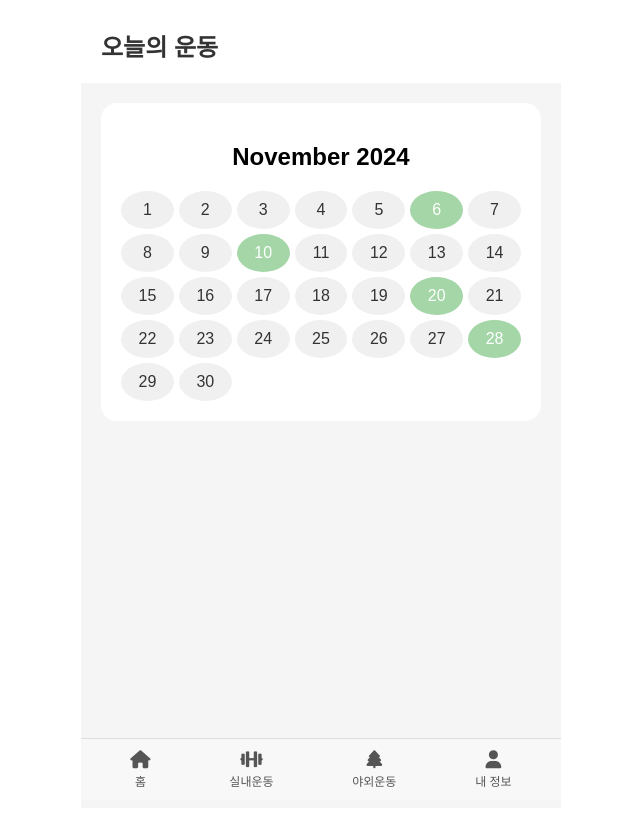
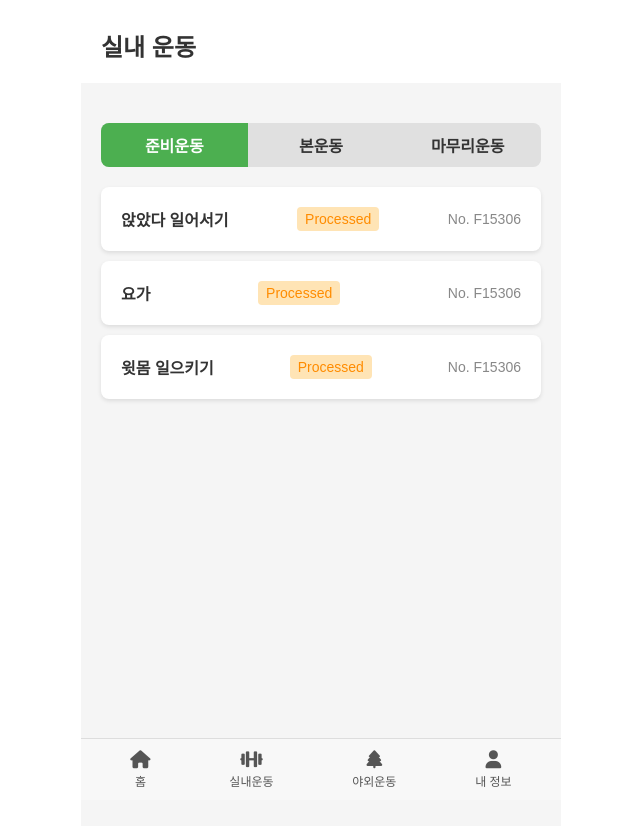
Before and after one commit to FitAble-Org/fitable-frontend, a Vue app: page /indoor-exercise in a window 1280 px wide. Shown: the top 826 px of the page, without its empty margins (319-959 px from the left). Built offline with nearby package versions, Linux system fonts and the light colour scheme.

Commit message:
feat: 네비게이션 액션 기능 추가, 실내운동 기초 뷰 완성

```diff
--- a/App.vue
+++ b/App.vue
@@ -1,37 +1,15 @@
+<!-- App.vue -->
 <template>
   <div class="app-container">
     <Header />
-    <div class="calendar-container">
-      <Calendar :events="events" @dateSelected="onDateSelected" />
-    </div>
-    <div v-if="selectedEvents.length">
-      <EventList :events="selectedEvents" type="실내운동" />
-      <EventList :events="selectedEvents" type="실외운동" />
-    </div>
+    <router-view /> <!-- 라우터 경로에 따른 컴포넌트를 렌더링합니다 -->
     <BottomNav />
   </div>
 </template>
 
 <script setup>
-import { ref } from 'vue';
-import dayjs from 'dayjs';
 import Header from './src/components/Header.vue';
-import Calendar from './src/components/Calendar.vue';
-import EventList from './src/components/EventList.vue';
 import BottomNav from './src/components/BottomNav.vue';
-
-
-const events = ref([
-  { date: "2024-11-28", activities: [{ type: "실외운동", name: "앉았다 일어서기", duration: 10 }, { type: "실내운동", name: "요가", duration: 20 }] },
-  { date: "2024-11-20", activities: [{ type: "실외운동", name: "조깅", duration: 40 }] },
-  { date: "2024-11-10", activities: [{ type: "실외운동", name: "앉았다 일어서기", duration: 10 }, { type: "실내운동", name: "요가", duration: 20 }] }
-]);
-const selectedEvents = ref([]);
-
-const onDateSelected = (date) => {
-  const event = events.value.find(event => event.date === date);
-  selectedEvents.value = event ? event.activities : [];
-};
 </script>
 
 <style scoped>
@@ -44,16 +22,4 @@ const onDateSelected = (date) => {
   min-height: 100vh;
   box-sizing: border-box;
 }
-
-.calendar-container {
-  background-color: white;
-  border-radius: 16px;
-  padding: 20px;
-  margin: 20px 20px;
-}
-
-.calendar-container h2 {
-  font-size: 20px;
-  margin-bottom: 10px;
-}
 </style>
--- a/src/components/BottomNav.vue
+++ b/src/components/BottomNav.vue
@@ -31,9 +31,9 @@ const navigate = (page) => {
   } else if (page === 'indoor') {
     router.push('/indoor-exercise');
   } else if (page === 'outdoor') {
-    router.push('/outdoor-exercise'); // 실제 구현 시 해당 경로에 컴포넌트 추가 필요
+    console.log('야외운동 페이지로 이동 (아직 구현되지 않음)');
   } else if (page === 'profile') {
-    router.push('/profile'); // 실제 구현 시 해당 경로에 컴포넌트 추가 필요
+    console.log('내 정보 페이지로 이동 (아직 구현되지 않음)');
   }
 };
 </script>
--- a/src/components/Header.vue
+++ b/src/components/Header.vue
@@ -1,11 +1,27 @@
+<!-- Header.vue -->
 <template>
   <header class="header-container">
-      <h1>오늘의 운동</h1>
+    <h1>{{ pageTitle }}</h1>
   </header>
 </template>
 
 <script setup>
-  // No additional logic is needed for the header component
+import { computed } from 'vue';
+import { useRoute } from 'vue-router';
+
+const route = useRoute();
+
+// 현재 라우터 경로에 따라 페이지 제목을 설정합니다.
+const pageTitle = computed(() => {
+  switch (route.name) {
+    case 'Home':
+      return '오늘의 운동';
+    case 'IndoorExercise':
+      return '실내 운동';
+    default:
+      return '오늘의 운동';
+  }
+});
 </script>
 
 <style scoped>
--- /dev/null
+++ b/src/components/Home.vue
@@ -0,0 +1,48 @@
+<!-- Home.vue -->
+<template>
+    <div class="home-container">
+      <div class="calendar-container">
+        <Calendar :events="events" @dateSelected="onDateSelected" />
+      </div>
+      <div v-if="selectedEvents.length">
+        <EventList :events="selectedEvents" type="실내운동" />
+        <EventList :events="selectedEvents" type="실외운동" />
+      </div>
+    </div>
+  </template>
+
+  <script setup>
+  import { ref } from 'vue';
+  import dayjs from 'dayjs';
+  import Calendar from '@/components/Calendar.vue';
+  import EventList from '@/components/EventList.vue';
+
+  const events = ref([
+    { date: "2024-11-28", activities: [{ type: "실외운동", name: "앉았다 일어서기", duration: 10 }, { type: "실내운동", name: "요가", duration: 20 }] },
+    { date: "2024-11-20", activities: [{ type: "실외운동", name: "조깅", duration: 40 }] },
+    { date: "2024-11-10", activities: [{ type: "실외운동", name: "앉았다 일어서기", duration: 10 }, { type: "실내운동", name: "요가", duration: 20 }] }
+  ]);
+
+  const selectedEvents = ref([]);
+
+  const onDateSelected = (date) => {
+    const event = events.value.find(event => event.date === date);
+    selectedEvents.value = event ? event.activities : [];
+  };
+  </script>
+
+  <style scoped>
+  .home-container {
+    max-width: 480px;
+    margin: 0 auto;
+    padding: 20px;
+    background-color: #f5f5f5;
+  }
+
+  .calendar-container {
+    background-color: white;
+    border-radius: 16px;
+    padding: 20px;
+    margin-bottom: 20px;
+  }
+  </style>
--- a/src/components/IndoorExercise.vue
+++ b/src/components/IndoorExercise.vue
@@ -1,9 +1,6 @@
 <!-- IndoorExercise.vue -->
 <template>
     <div class="indoor-exercise-container">
-      <header class="header-container">
-        <h1>실내 운동</h1>
-      </header>
       <div class="exercise-tabs">
         <button :class="{ active: selectedTab === '준비운동' }" @click="selectTab('준비운동')">준비운동</button>
         <button :class="{ active: selectedTab === '본운동' }" @click="selectTab('본운동')">본운동</button>
--- a/src/router/index.js
+++ b/src/router/index.js
@@ -1,6 +1,7 @@
+// router/index.js
 import { createRouter, createWebHistory } from 'vue-router';
-import Home from '../../App.vue';
-import IndoorExercise from '../components/IndoorExercise.vue'; // 정확한 경로를 사용해 가져옵니다.
+import Home from '@/components/Home.vue';
+import IndoorExercise from '@/components/IndoorExercise.vue';
 
 const routes = [
   {
--- a/vite.config.js
+++ b/vite.config.js
@@ -1,7 +1,12 @@
-import { defineConfig } from 'vite'
-import vue from '@vitejs/plugin-vue'
+import { defineConfig } from 'vite';
+import vue from '@vitejs/plugin-vue';
+import path from 'path';
 
-// https://vite.dev/config/
 export default defineConfig({
   plugins: [vue()],
-})
+  resolve: {
+    alias: {
+      '@': path.resolve(__dirname, './src'), // @는 src 폴더를 가리킵니다.
+    },
+  },
+});
```
Lines whose indentation alone changed are shown as unchanged.
